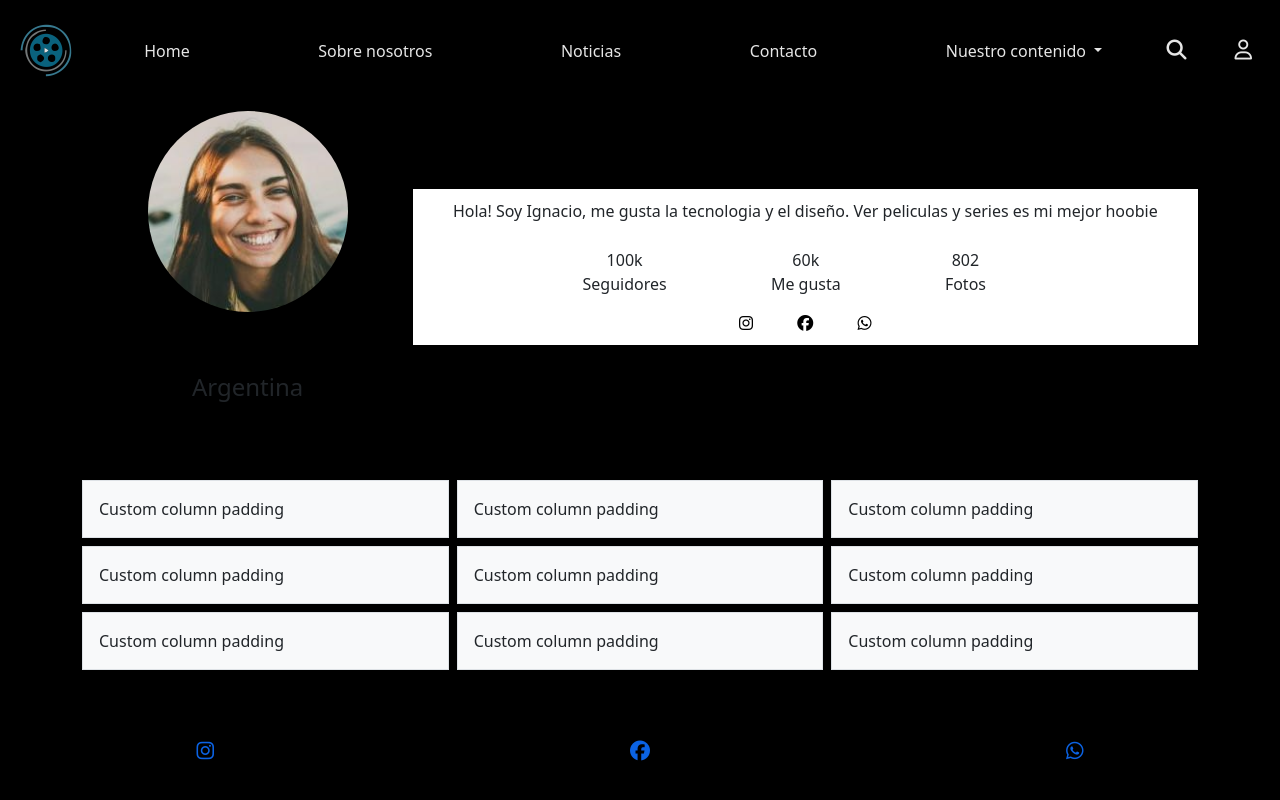
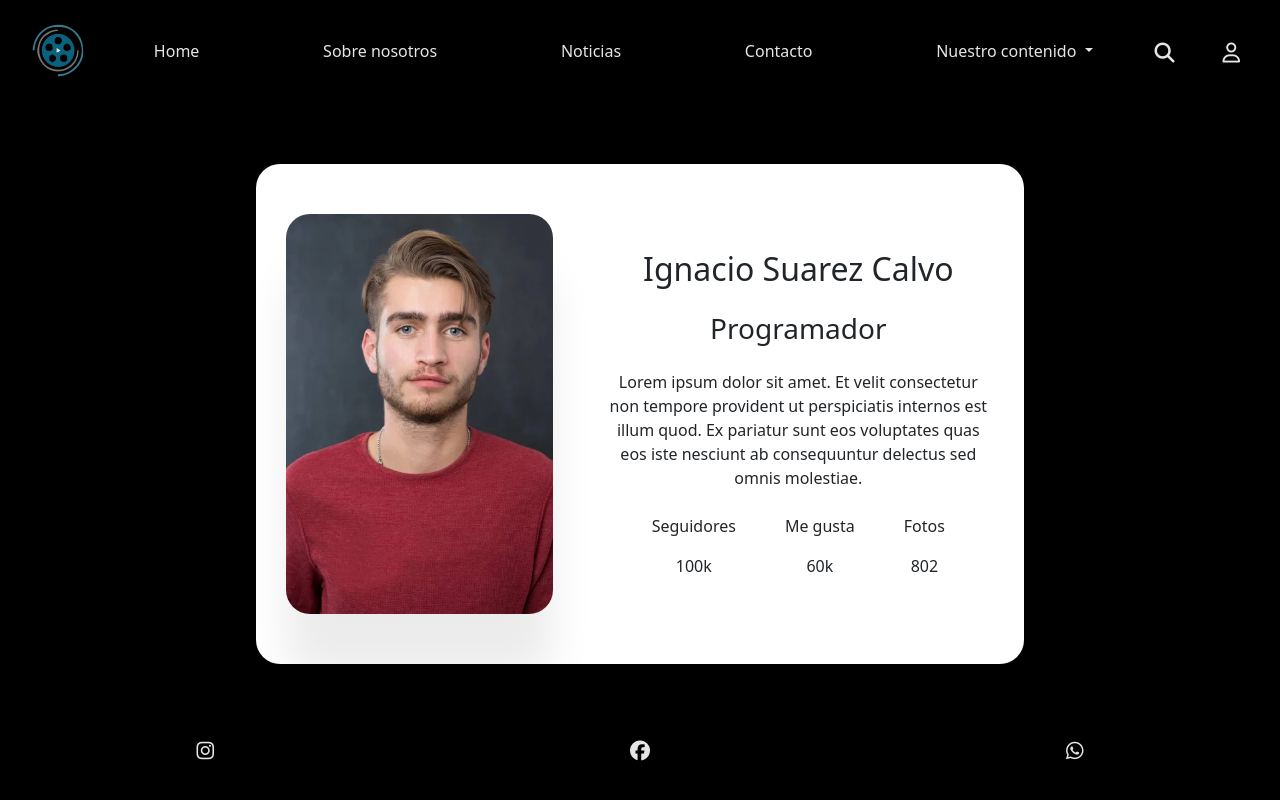
Before and after one commit to IgnacioSuarezCalvo/Proyecto-DesarolloWeb-SuarezCalvoIgnacio, a plain HTML site: page proyectocoder/pages/perfil.html in a window 1280 px wide. Drawn offline with nearby package versions, Linux system fonts and the light colour scheme.

Commit message:
arregloperfil

```diff
--- a/proyectocoder/css/estilos.css
+++ b/proyectocoder/css/estilos.css
@@ -175,88 +175,48 @@
 .fondoPerfil{
     background-color: black;
 }
-.containerPerfil{
+
+.contenedor__inicial{
+    display: flex;
+    justify-content: center;
+    align-items: center;
+    text-align: center;
+    margin-top: 5% ;
+}
+
+.contenedor__perfil{
     display: flex;
     align-items: center;
+    width: 60vw;
+    padding: 50px 30px;
+    background: white;
+    border-radius: 24px;
+    text-align: center;
     justify-content: center;
-    background-color: black;
-    height: 100vh;
-    padding: 0 2px;
-    width: 100%;
 }
 
-.card-container{
+.contenedor__inicial__texto{
     display: flex;
-    width: 100%;
-    height: auto;
-    border-radius: 2px;
-
+    flex-direction: column;
 }
 
-.informacion-card{
-    background: white;
-
+.contenedor__perfil img{
+    max-width: 280px;
+    width: 28vw;
+    height: 400px;
+    object-fit: cover;
+    margin-right: 50px;
+    box-shadow: 0 60px 40px rgb(0 0 0 / 8%);
+    border-radius: inherit;
 }
 
-.card-container-header, .informacion-card{
-    padding: 10px;
+.contenedor__social{
+    display: flex;
+    flex-direction: row;
+    justify-content: space-evenly;
     text-align: center;
-
-}
-.card-containter-header a{
-    position: relative;
-
-}
-
-.card-fotoPerfil{
-
-    border-radius: 50%;
-    box-shadow: 0 0 0 ;
-    width: 200px;
-}
-
-.card-container-header a:hover .card-fotoPerfil{
-    box-shadow: 0 0 0 10px rgb(0, 0, 0, .1);
-}
-
-.card-container-header h2{
-    margin-top: 15px;
-    color: black;
-}
-.card-container-header h4{
-    margin-bottom: 20px;
-}
-
-.informacion-card{
-    position: relative;
-
-}
-
-.informacion-card p{
-    margin: 0 30px;
-
-}
-
-.informacion-card .social{
-    margin-top: 15px;
-}
-
-.informacion-card .social a{
-    display: inline-block;
-    padding: 0 20px;
-    color: black;
-}
-
-.card__clase{
-    margin-top: 25px;
-    margin-right: 42px;
-
-
-}
-.card__datos{
-    display: inline-block;
-    padding: 0 20px;
-
+    align-items: center;
+    margin-top: 2%;
 }
 
 /* Fin Perfil */
@@ -372,6 +332,29 @@
     }
 }
 
+@media screen and (max-width:900px){
+    .contenedor__perfil{
+        flex-direction: column;
+        text-align: center;
+        margin: 0 40px;
+        padding-left: 30px;
+        padding-right: 30px;
+        width: 100%;
+    }
+
+    .contenedor__perfil img{
+        margin: -100px 0 30px 0;
+        width: 100%;
+
+    }
+    .contenedor__social{
+
+        flex-direction: column;
+
+    }
+}
+
+
 @media screen and (max-width:600px){
     .card-container{
         display: block;
@@ -419,4 +402,5 @@
         display: none;
     }
 
+
 }
--- a/proyectocoder/pages/perfil.html
+++ b/proyectocoder/pages/perfil.html
@@ -14,25 +14,28 @@
 
 
 </head>
-<body class="fondoPerfil">
+<body class="container-fluid fondoPerfil">
+ <!-- HEADER OK  -->
  <header class="sticky-top">
-        <nav class="navbar navbar-expand-lg navbar-light colorNav ">
+  <nav class=" navbar navbar-expand-lg navbar-light colorNav ">
 
-            <div class="container-fluid contenedorBarra">
+      <div class="container-fluid">
 
           <a class="navbar text-white m-2"><img src="../assets/img/LOGO3.png" alt="logo"></a>
-                <button class="navbar-toggler" type="button" data-bs-toggle="collapse" data-bs-target="#navbarSupportedContent" aria-controls="navbarSupportedContent" aria-expanded="false" aria-label="Toggle navigation">
-                    <span class="navbar-toggler-icon"></span>
+          <button class="navbar-toggler text-white " type="button" data-bs-toggle="collapse" data-bs-target="#navbarSupportedContent" aria-controls="navbarSupportedContent" aria-expanded="false" aria-label="Toggle navigation">
+              <i class="fa-solid fa-bars tamañoIcono "></i>
           </button>
 
-                <div class="collapse navbar-collapse " id="navbarSupportedContent">
 
-                    <ul class="navbar-nav me-auto mb-2 mb-lg-0 align-item-center justify-content-around w-100">
+
+          <div class="collapse navbar-collapse" id="navbarSupportedContent">
+
+              <ul class="navbar-nav me-auto mb-2 mb-lg-0 justify-content-around w-100 ">
                   <li class="nav-item">
                       <a class="nav-link active text-white" aria-current="page" href="../index.html">Home</a>
                   </li>
                   <li class="nav-item">
-                            <a class="nav-link text-white" href="../pages/sobrenosotros.html">Sobre nosotros</a>
+                      <a class="nav-link text-white" href="./sobrenosotros.html">Sobre nosotros</a>
                   </li>
                   <li class="nav-item">
                       <a class="nav-link text-white" href="./noticias.html">Noticias</a>
@@ -58,143 +61,70 @@
                   </li>
               </ul>
 
-                    <form class="d-flex">
-                        <a href=""><i class="me-5 fa-solid fa-magnifying-glass tamañoIcono "></i></a>
-                        <a href="./perfil.html"><i class="me-3 fa-regular fa-user tamañoIcono"></i></a>
-
+              <form class="d-flex ">
+                <i class="me-5 fa-solid fa-magnifying-glass tamañoIcono mt-2"></i>
+                <a href="../pages/perfil.html"><i class="me-3 fa-regular fa-user tamañoIcono mt-2"></i></a>
               </form>
-
-
-
-
-
+          </div>
       </div>
 
-            </div>
 
   </nav>
 
 </header>
 
-    <main >
+    <main class="conteiner-fluid " >
+      <div class="contenedor__inicial">
+        <div class="contenedor__perfil">
+          <img src="../assets/img/imagenpersona.jpg" alt="" >
 
-        <article >
-            <div class="card-container containerPerfil">
-                <div class="card-container-header">
-                    <a href=""><img class="card-fotoPerfil"   src="../assets/img/fotoperfil.jpeg" alt=""></a>
-                    <h2>Ignacio Suarez Calvo</h2>
-                    <h4>Argentina</h4>
-                </div>
-                <div class="informacion-card">
-                    <p>Hola! Soy Ignacio, me gusta la tecnologia y el diseño. Ver peliculas y series es mi mejor hoobie
-                    </p>
-                     <div class="card__clase">
-                        <div class="card__datos">
-                            <p class="card__numeros">100k</p>
-                            <p class="card__text">Seguidores</p>
-                        </div>
-                        <div class="card__datos">
-                            <p class="card__numeros">60k</p>
-                            <p class="card__text">Me gusta</p>
-                        </div>
-                        <div class="card__datos">
-                            <p class="card__numeros">802</p>
-                            <p class="card__text">Fotos</p>
-                        </div>
-                    </div>
-                    <div class="social">
-                        <a  href=""><i class="fa-brands fa-instagram"></i></a>
-                        <a href=""><i class="fa-brands fa-facebook"></i></a>
-                        <a href=""><i class="fa-brands fa-whatsapp"></i></a>
+          <div class="contenedor__inicial__texto">
+            <h2 class="mt-3">Ignacio Suarez Calvo</h2>
+            <h3 class="mt-3">Programador</h3>
+            <p class="mt-3">Lorem ipsum dolor sit amet. Et velit consectetur non tempore provident ut perspiciatis internos est illum quod. Ex pariatur sunt eos voluptates quas eos iste nesciunt ab consequuntur delectus sed omnis molestiae. </p>
+
+            <div class="contenedor__social">
+              <div class="contenedor__datos">
+                <p class="contenedor__text">Seguidores</p>
+                  <p class="contenedor__numeros">100k</p>
 
               </div>
-
-
-
+              <div class="contenedores__datos">
+                <p class="contenedor__text">Me gusta</p>
+                  <p class="contenedor__numeros">60k</p>
 
               </div>
+              <div class="contenedores__datos">
+                <p class="contenedor__text">Fotos</p>
+                  <p class="contenedor__numeros">802</p>
 
-        </article>
-
-        <article>
-
-            <div class="container mt-5">
-                <div class="row g-2">
-                  <div class="col-sm col-md-6 col-lg-4 ">
-                    <div class="p-3 border bg-light">Custom column padding</div>
-                  </div>
-                  <div class="col-sm col-md-6 col-lg-4 ">
-                    <div class="p-3 border bg-light">Custom column padding</div>
-                  </div>
-                  <div class="col-sm col-md-6 col-lg-4 ">
-                    <div class="p-3 border bg-light">Custom column padding</div>
-                  </div>
-                  <div class="col-sm col-md-6 col-lg-4 ">
-                    <div class="p-3 border bg-light">Custom column padding</div>
-                  </div>
-                  <div class="col-smcol-md-6 col-lg-4 ">
-                    <div class="p-3 border bg-light">Custom column padding</div>
-                  </div>
-                  <div class="col-sm col-md-6 col-lg-4 ">
-                    <div class="p-3 border bg-light">Custom column padding</div>
-                  </div>
-                  <div class="col-sm col-md-6 col-lg-4 ">
-                    <div class="p-3 border bg-light">Custom column padding</div>
-                  </div>
-                  <div class="col-sm col-md-6 col-lg-4 ">
-                    <div class="p-3 border bg-light">Custom column padding</div>
-                  </div>
-                  <div class="col-sm col-md-6 col-lg-4 ">
-                    <div class="p-3 border bg-light">Custom column padding</div>
               </div>
             </div>
             </div>
-        </article>
-
-       <!-- <article class="card__perfil">
-            <header class="card__header">
-                <img src="../assets/img/fotoperfil.jpeg" class="card__header--perfil"  alt="">
-            </header>
-            <section class="card__body">
-                <p class="card__text">Ignacio Suarez Calvo<span card__text>   26</span></p>
-                <p class="Argentina"></p>
-            </section>
-
-            <footer class="card__footer">
-                <div class="card__datos">
-                    <p class="card__numeros">100k</p>
-                    <p class="card__text">Seguidores</p>
           </div>
-                <div class="card__datos">
-                    <p class="card__numeros">60k</p>
-                    <p class="card__text">Me gusta</p>
         </div>
-                <div class="card__datos">
-                    <p class="card__numeros">802</p>
-                    <p class="card__text">Fotos</p>
       </div>
-            </footer>
-        </article> -->
-
 
 
     </main>
 
+   <!-- Footer OK-->
   <footer class="colorNav text-white piePagina">
+
     <div class="row">
         <div class="col-4 alinear">
-            <a  href=""><i class="fa-brands fa-instagram"></i></a>
+          <a  href=""><i class="tamañoIcono fa-brands fa-instagram"></i></a>
         </div>
 
         <div class="col-4 alinear">
-            <a href=""><i class="fa-brands fa-facebook"></i></a>
+          <a href=""><i class=" tamañoIcono fa-brands fa-facebook"></i></i></a>
         </div>
 
         <div class="col-4 alinear">
-            <a href=""><i class="fa-brands fa-whatsapp"></i></a>
+          <a href=""><i class=" tamañoIcono fa-brands fa-whatsapp"></i></i></a>
+        </div>
     </div>
 
-      </div>
 
 </footer>
 
```
Lines whose indentation alone changed are shown as unchanged.
